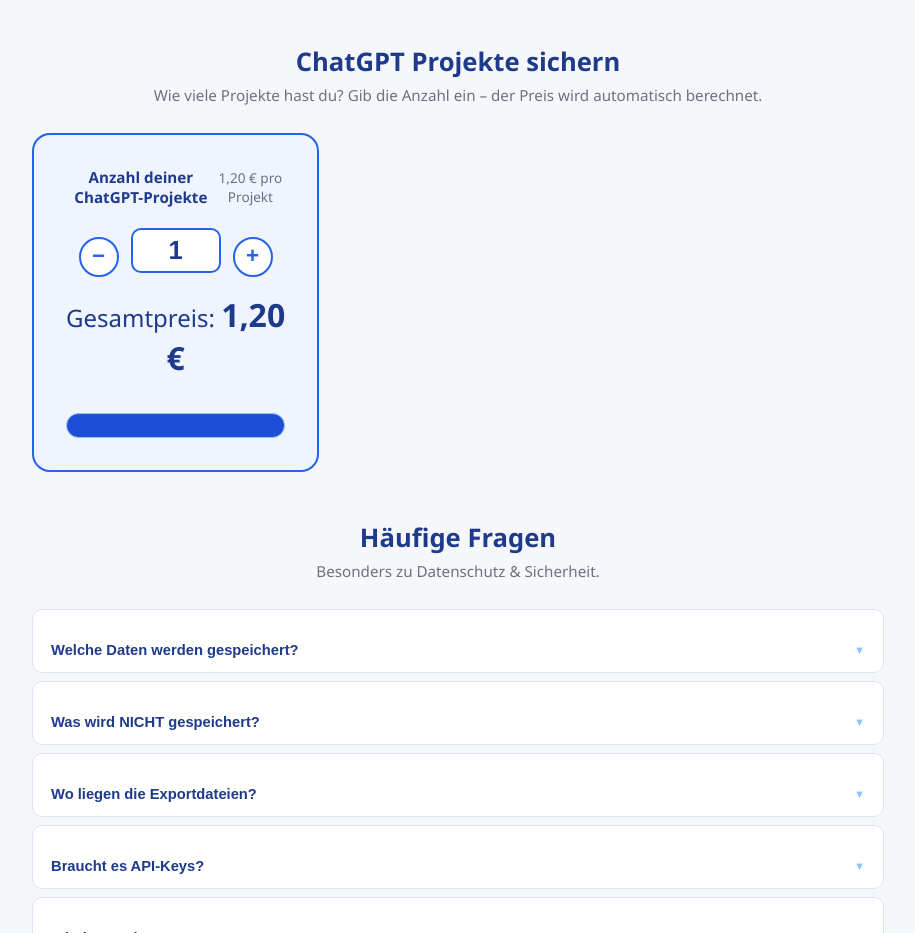
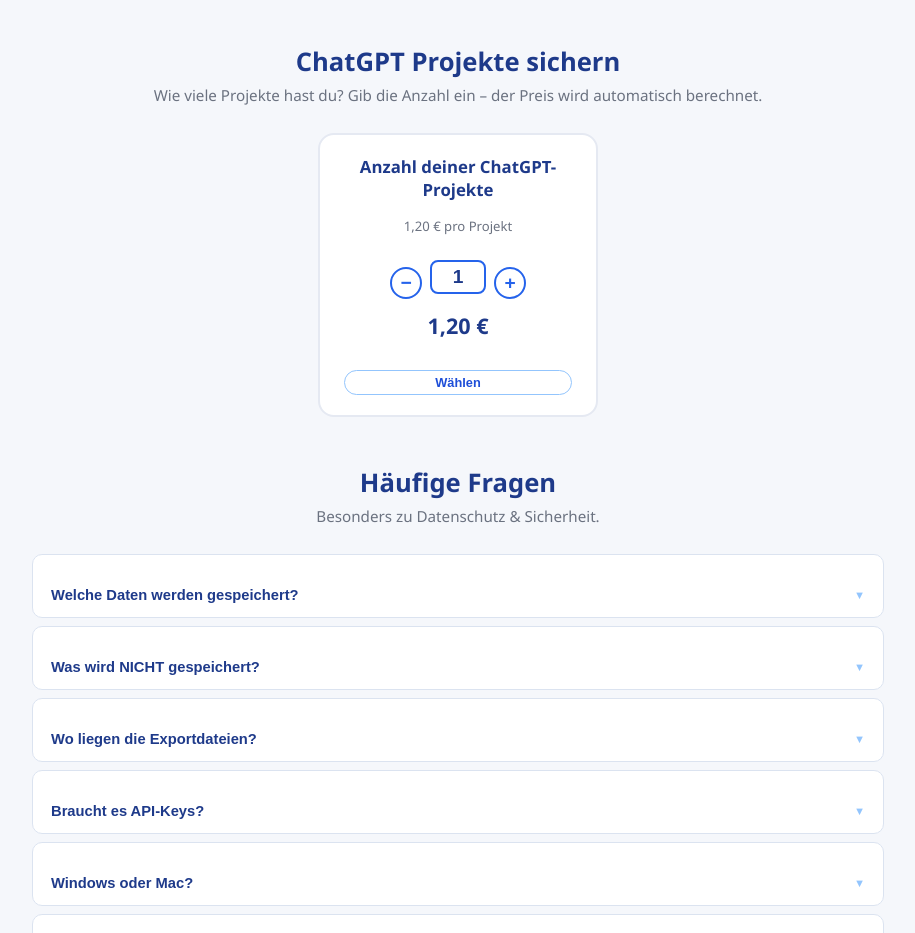
Before and after one commit to Dkoetting/gpt-vault, a Next.js app: page / in a window 1280 px wide. Shown: the part 3040-3973 px from the top of the page, without its empty margins (182-1097 px from the left). Built offline with nearby package versions, Linux system fonts and the light colour scheme.

Commit message:
fix: Projekte card compact layout + toggle + button style

```diff
--- a/src/app/page.module.css
+++ b/src/app/page.module.css
@@ -1018,48 +1018,60 @@
 
 /* ── ChatGPT Projekte ──────────────────────────────────────────────────────── */
 
+.projectCardWrap {
+  display: flex;
+  justify-content: center;
+  margin-bottom: 14px;
+}
+
 .projectBox {
-  background: #f0f4ff;
-  border: 2px solid #2563eb;
-  border-radius: 18px;
-  padding: 32px;
-  max-width: 480px;
-  margin: 0 auto;
+  background: #fff;
+  border: 2px solid #e5e9f2;
+  border-radius: 16px;
+  padding: 20px 24px;
   display: flex;
   flex-direction: column;
   gap: 12px;
+  align-items: center;
+  text-align: center;
+  min-width: 220px;
+  max-width: 280px;
+  width: 100%;
+  transition: border-color 0.15s, box-shadow 0.15s, transform 0.1s;
 }
 
-.projectLabel {
-  display: flex;
-  justify-content: space-between;
-  align-items: center;
-  font-weight: 600;
-  color: #1e3a8a;
-  font-size: 0.95rem;
+.projectBox:hover {
+  border-color: #93c5fd;
+  box-shadow: 0 6px 20px rgba(29, 78, 216, 0.1);
+  transform: translateY(-2px);
+}
+
+.projectBoxSelected {
+  border-color: #1d4ed8 !important;
+  background: #eff6ff;
+  box-shadow: 0 6px 24px rgba(29, 78, 216, 0.18) !important;
 }
 
 .projectPer {
-  font-weight: 400;
-  font-size: 0.85rem;
+  font-size: 0.82rem;
   color: #6b7280;
+  margin-bottom: 2px;
 }
 
 .projectRow {
   display: flex;
   align-items: center;
-  gap: 12px;
-  justify-content: center;
+  gap: 8px;
 }
 
 .projectStep {
-  width: 40px;
-  height: 40px;
+  width: 32px;
+  height: 32px;
   border-radius: 50%;
   border: 2px solid #2563eb;
   background: #fff;
   color: #2563eb;
-  font-size: 1.4rem;
+  font-size: 1.2rem;
   line-height: 1;
   cursor: pointer;
   font-weight: 700;
@@ -1075,31 +1087,52 @@
 }
 
 .projectInput {
-  width: 90px;
+  width: 56px;
   text-align: center;
-  font-size: 1.6rem;
+  font-size: 1.2rem;
   font-weight: 700;
   color: #1e3a8a;
   border: 2px solid #2563eb;
-  border-radius: 10px;
-  padding: 6px 8px;
+  border-radius: 8px;
+  padding: 4px 6px;
   outline: none;
   background: #fff;
+  appearance: textfield;
+  -moz-appearance: textfield;
 }
 
 .projectInput::-webkit-inner-spin-button,
 .projectInput::-webkit-outer-spin-button {
   -webkit-appearance: none;
+  margin: 0;
 }
 
 .projectTotal {
   text-align: center;
-  font-size: 1.5rem;
+  font-size: 1rem;
   color: #1e3a8a;
-  margin: 4px 0;
+  white-space: nowrap;
 }
 
 .projectTotal strong {
-  font-size: 2rem;
+  font-size: 1.35rem;
   font-weight: 900;
 }
+
+.projectSelectBtn {
+  background: none;
+  cursor: pointer;
+  font-size: 0.8rem;
+  font-weight: 700;
+  color: #1d4ed8;
+  padding: 4px 16px;
+  border: 1.5px solid #93c5fd;
+  border-radius: 20px;
+  transition: background 0.15s, color 0.15s, border-color 0.15s;
+}
+
+.projectSelectBtnActive {
+  background: #1d4ed8;
+  color: #fff;
+  border-color: #1d4ed8;
+}
--- a/src/app/page.tsx
+++ b/src/app/page.tsx
@@ -584,12 +584,10 @@
         <h2 className={styles.sectionTitle}>{t.projTitle}</h2>
         <p className={styles.sectionSub}>{t.projSub}</p>
 
-        <div className={styles.grid}>
-          <div className={[styles.card, styles.projectBox].join(' ')}>
-            <div className={styles.projectLabel}>
-              <span>{t.projLabel}</span>
-              <span className={styles.projectPer}>{t.projPer}</span>
-            </div>
+        <div className={styles.projectCardWrap}>
+          <div className={[styles.projectBox, projectSelected ? styles.projectBoxSelected : ''].join(' ')}>
+            <div className={styles.cardName}>{t.projLabel}</div>
+            <div className={styles.projectPer}>{t.projPer}</div>
             <div className={styles.projectRow}>
               <button className={styles.projectStep} onClick={() => setProjectCount((n) => Math.max(1, n - 1))} aria-label="Weniger">−</button>
               <input
@@ -600,10 +598,11 @@
               <button className={styles.projectStep} onClick={() => setProjectCount((n) => Math.min(500, n + 1))} aria-label="Mehr">+</button>
             </div>
             <div className={styles.projectTotal}>
-              {t.projTotal}&nbsp;<strong>{((projectCount * 120) / 100).toFixed(2).replace('.', ',')} €</strong>
+              <strong>{((projectCount * 120) / 100).toFixed(2).replace('.', ',')} €</strong>
             </div>
-            <button className={styles.cardSelect} style={projectSelected ? {background:'#1d4ed8',color:'#fff',borderColor:'#1d4ed8'} : {}}
-              onClick={() => setProjectSelected(true)}>
+            <button
+              className={[styles.projectSelectBtn, projectSelected ? styles.projectSelectBtnActive : ''].join(' ')}
+              onClick={() => setProjectSelected((v) => !v)}>
               {projectSelected ? t.packagesSelected : t.packagesSelect}
             </button>
           </div>
```
